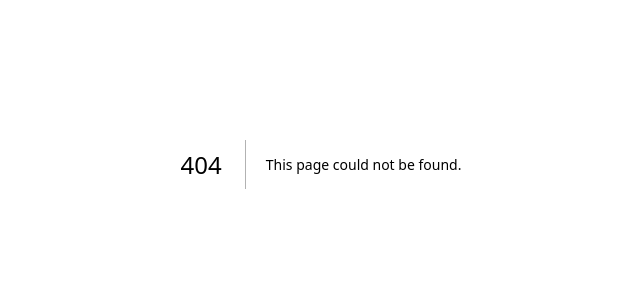
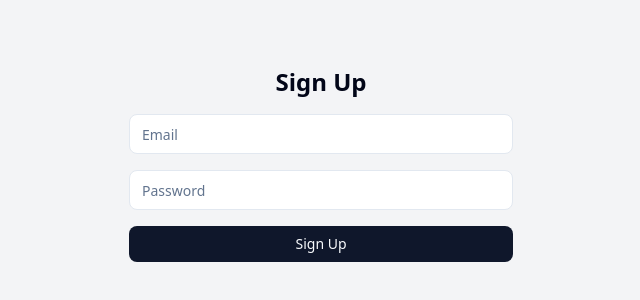
Before and after one commit to tnaomi/alx-polly, a Next.js app: page /auth/signup in a window 1280 px wide. Before the commit this address had no page. Shown: the part 236-536 px from the top of the page, without its empty margins (319-959 px from the left). Built offline with nearby package versions, Linux system fonts and the light colour scheme.

Commit message:
Signup page with integrations

```diff
--- /dev/null
+++ b/app/auth/signup/page.tsx
@@ -0,0 +1,24 @@
+import { Button } from "@/components/ui/Button";
+import { Input } from "@/components/ui/Input";
+import { signupUser } from "@/lib/authActions";
+import { useFormState } from "react-dom";
+
+export default function SignupPage() {
+  const [state, formAction] = useFormState(signupUser, { errors: undefined, success: '' });
+  return (
+    <main className="flex flex-col items-center justify-center min-h-screen bg-gray-100 dark:bg-gray-900">
+      <h1 className="text-2xl font-bold mb-4">Sign Up</h1>
+      {state.success && (
+        <p className="text-green-500 text-sm mt-2" role="alert">{state.success}</p>
+      )}
+      {state.errors?.length && (
+        <p className="text-red-500 text-sm mt-2" role="alert">{state.errors.join(', ')}</p>
+      )}
+      <form action={formAction} className="w-full max-w-sm space-y-4">
+        <Input name="email" type="email" placeholder="Email" required className="w-full" />
+        <Input name="password" type="password" placeholder="Password" required className="w-full" />
+        <Button type="submit" className="w-full">Sign Up</Button>
+      </form>
+    </main>
+  );
+}
```
